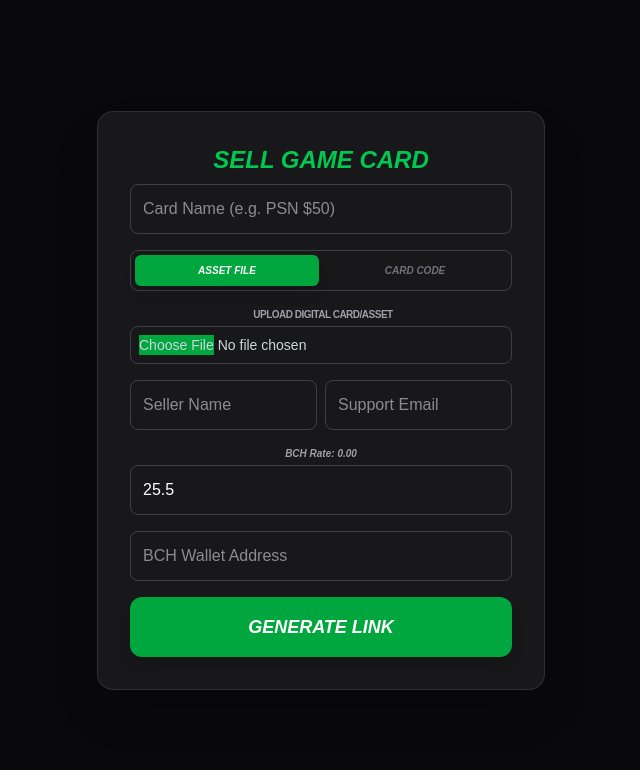
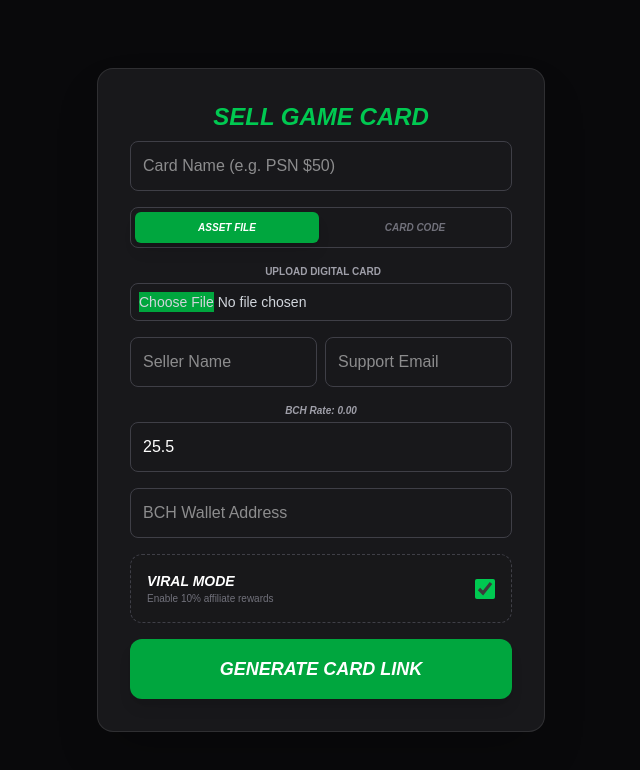
Before and after one commit to saleemm1/payonce-cash, a Next.js app: page /create/game-card in a window 1280 px wide. Shown: the top 770 px of the page, without its empty margins (319-959 px from the left). Built offline with nearby package versions, Linux system fonts and the light colour scheme; no server answers.

Commit message:
Update page.js

```diff
--- a/app/create/game-card/page.js
+++ b/app/create/game-card/page.js
@@ -40,11 +40,11 @@ export default function GameCardUploadPage() {
         </div>
         {deliveryType === 'file' ? (
           <div>
-            <label className="text-[10px] text-zinc-400 mb-1 block ml-1 uppercase font-bold tracking-tighter text-center">Upload Digital Card/Asset</label>
+            <label className="text-[10px] text-zinc-400 mb-1 block ml-1 uppercase font-bold text-center">Upload Digital Card</label>
             <input required type="file" className="w-full p-2 bg-zinc-900 border border-zinc-700 rounded-lg text-sm text-gray-300 file:bg-green-600" />
           </div>
         ) : (
-          <textarea required placeholder="Paste Game Codes / Activation Strings here..." className="w-full p-3 bg-zinc-900 border border-zinc-700 rounded-lg text-white outline-none focus:border-green-500 h-24 text-sm"></textarea>
+          <textarea required placeholder="Paste Game Codes here..." className="w-full p-3 bg-zinc-900 border border-zinc-700 rounded-lg text-white outline-none focus:border-green-500 h-24 text-sm"></textarea>
         )}
         <div className="grid grid-cols-2 gap-2">
           <input required type="text" placeholder="Seller Name" onChange={(e)=>setSellerName(e.target.value)} className="p-3 bg-zinc-900 border border-zinc-700 rounded-lg text-white outline-none focus:border-green-500" />
@@ -55,7 +55,11 @@ export default function GameCardUploadPage() {
           <input required type="number" step="any" value={usdPrice} onChange={(e) => setUsdPrice(e.target.value)} className="w-full p-3 bg-zinc-900 border border-zinc-700 rounded-lg text-white outline-none focus:border-green-500" />
         </div>
         <input required type="text" value={wallet} onChange={(e) => setWallet(e.target.value)} className="w-full p-3 bg-zinc-900 border border-zinc-700 rounded-lg text-white outline-none focus:border-green-500" placeholder="BCH Wallet Address" />
-        <button type="submit" className="w-full bg-green-600 hover:bg-green-500 py-4 rounded-xl font-black transition-all uppercase italic text-lg shadow-lg">Generate Link</button>
+        <div className="bg-zinc-900/50 p-4 rounded-xl border border-dashed border-zinc-700 flex items-center justify-between">
+          <div><h3 className="text-sm font-bold uppercase italic text-white">Viral Mode</h3><p className="text-[10px] text-zinc-500">Enable 10% affiliate rewards</p></div>
+          <input type="checkbox" checked={enableAffiliate} onChange={(e) => setEnableAffiliate(e.target.checked)} className="w-5 h-5 accent-green-500 cursor-pointer" />
+        </div>
+        <button type="submit" className="w-full bg-green-600 hover:bg-green-500 py-4 rounded-xl font-black transition-all uppercase italic text-lg shadow-lg">Generate Card Link</button>
       </form>
     </div>
   );
```
